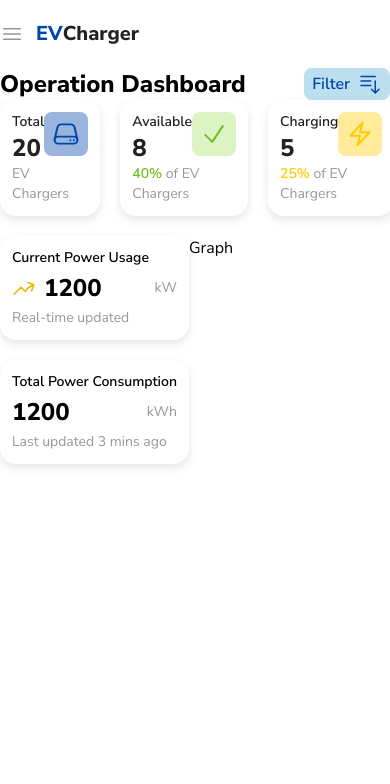
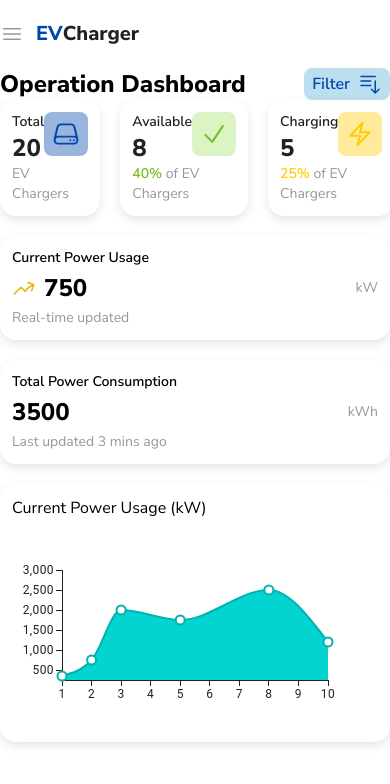
Before and after one commit to NattanichaSent/EV-Charger, a React (Vite) app: page / in a window 390 px wide. Shown: the top 784 px of the page. Built offline with nearby package versions, Linux system fonts and the light colour scheme.

Commit message:
add Linegraph responsive

```diff
--- a/package.json
+++ b/package.json
@@ -15,6 +15,7 @@
     "@fontsource/nunito-sans": "^5.1.1",
     "@heroicons/react": "^2.2.0",
     "@mui/material": "^6.4.3",
+    "@mui/x-charts": "^7.26.0",
     "@tailwindcss/vite": "^4.0.4",
     "react": "^19.0.0",
     "react-dom": "^19.0.0",
--- /dev/null
+++ b/src/component/LineGraph.jsx
@@ -0,0 +1,58 @@
+import { useState, useEffect, useRef } from 'react';
+import { LineChart } from '@mui/x-charts/LineChart';
+
+function LineGraph() {
+    const containerRef = useRef(null);
+    const [size, setSize] = useState({ width: 500, height: 300 });
+
+    useEffect(() => {
+        const resizeObserver = new ResizeObserver((entries) => {
+            if (entries[0]) {
+                setSize({ width: entries[0].contentRect.width, height: 210 });
+            }
+        });
+
+        if (containerRef.current) {
+            resizeObserver.observe(containerRef.current);
+        }
+
+        return () => resizeObserver.disconnect();
+    }, []);
+
+    return (
+        <div ref={containerRef} className="p-3 rounded-2xl shadow-[0px_4px_10px_rgba(0,0,0,0.10)] w-auto">
+            <p className='text-left'>Current Power Usage (kW) </p>
+            <LineChart
+                xAxis={[
+                    {
+                        data: [1, 2, 3, 5, 8, 10],
+                        scaleType: "linear", // ใช้ linear scale
+                        min: 1, // กำหนดค่าต่ำสุดของแกน X
+                        max: 10, // กำหนดค่าสูงสุดของแกน X
+                        tickNumber: 10, // กำหนดให้มี tick มากพอให้ระยะห่าง 0.5
+                    }
+                ]}
+                yAxis={[
+                    {
+
+                        min: 250, // กำหนดค่าต่ำสุดของแกน Y
+                        max: 3000, // กำหนดค่าสูงสุดของแกน Y
+                        tickNumber: 5, // จำนวนค่าที่แสดงบนแกน Y
+                    }
+                ]}
+                series={[
+                    {
+                        data: [350, 750, 2000, 1750, 2500, 1200],
+                        area: true,
+                    },
+                ]}
+                width={size.width}
+                height={size.height}
+                className=''
+            />
+
+        </div>
+    );
+}
+
+export default LineGraph;
--- a/src/component/PowerMeter.jsx
+++ b/src/component/PowerMeter.jsx
@@ -9,7 +9,7 @@ function PowerMeter({
     iconColor = "text-blue-500" // ตั้งสีเริ่มต้นเป็นสีน้ำเงิน
 }) {
     return (
-        <div className='flex flex-col p-3 rounded-2xl shadow-[0px_4px_10px_rgba(0,0,0,0.10)] text-start w-auto text-sm space-y-1'>
+        <div className='flex flex-col p-3 rounded-2xl shadow-[0px_4px_10px_rgba(0,0,0,0.10)] text-start w-full text-sm space-y-1'>
             <p className='font-semibold'>{label}</p>
             <div className='flex w-full justify-between'>
                 <div className='flex items-center'>
--- a/src/component/ProfileNavbar.jsx
+++ b/src/component/ProfileNavbar.jsx
@@ -1,16 +1,15 @@
-import React from 'react'
 import { ChevronDownIcon, UserCircleIcon } from '@heroicons/react/24/outline'
 
 function ProfileNavbar() {
     return (
-        <div className='flex items-center'>
-            <UserCircleIcon className='h-6 w-6' />
+        <div className='flex items-center cursor-pointer'>
+            <UserCircleIcon className='h-10 w-10 mx-2 text-sm' strokeWidth={1} />
             <div className='text-sm text-start'>
-                <p>Nattanicha Sentha</p>
-                <p>Admin</p>
+                <p className='font-semibold'>Nattanicha Sentha</p>
+                <p className=''>Admin</p>
 
             </div>
-            <ChevronDownIcon className='h-4 w-4 ml-3' />
+            <ChevronDownIcon className='h-4 w-4 ml-3 text-icon' />
         </div>
     )
 }
--- a/src/component/TopBar.jsx
+++ b/src/component/TopBar.jsx
@@ -1,4 +1,5 @@
 import { Bars3Icon } from "@heroicons/react/24/outline";
+import { BellIcon } from "@heroicons/react/16/solid";
 import SearchButton from "./SearchButton";
 import ProfileNavbar from "./ProfileNavbar";
 
@@ -16,7 +17,12 @@ const TopBar = () => {
 
             <div className="hidden lg:flex   flex-1 justify-between items-center ">
                 <SearchButton />
-                <ProfileNavbar />
+                <div className="flex items-center">
+                    <button className="w-6 h-6 text-secondary flex items-center cursor-pointer" strokeWidth={1}>
+                        <BellIcon />
+                    </button>
+                    <ProfileNavbar />
+                </div>
             </div>
         </div>
     );
--- a/src/pages/Operation.jsx
+++ b/src/pages/Operation.jsx
@@ -4,6 +4,7 @@ import TopBar from "../component/TopBar";
 import SideBar from "../component/SideBar";
 import PowerMeter from "../component/PowerMeter";
 import { ArrowTrendingUpIcon } from "@heroicons/react/24/outline";
+import LineGraph from "../component/LineGraph";
 
 function Operation() {
     return (
@@ -18,27 +19,31 @@ function Operation() {
                     </div>
                     <div className="lg:pr-14 lg:pl-[20px] lg:pt-[15px]">
                         <Status />
-                        <div className="flex mt-[20px]">
-                            <div className="flex flex-col space-y-[20px] ">
+                        <div className="flex flex-wrap md:flex-nowrap mt-5 justify-between gap-5 h-full">
+                            {/* PowerMeter Section */}
+                            <div className="flex flex-col space-y-5 w-full md:w-[30%] min-w-[280px]">
                                 <PowerMeter
                                     label="Current Power Usage"
                                     icon={ArrowTrendingUpIcon}
                                     iconColor="text-yellow-500"
-                                    power={1200}
+                                    power={750}
                                     unit="kW"
                                     description="Real-time updated"
                                 />
                                 <PowerMeter
                                     label="Total Power Consumption"
-                                    power={1200}
+                                    power={3500}
                                     unit="kWh"
                                     description="Last updated 3 mins ago"
                                 />
                             </div>
-                            <div>
-                                Graph
+
+                            {/* Graph Section */}
+                            <div className="w-full md:w-[70%]">
+                                <LineGraph />
                             </div>
                         </div>
+
                     </div>
                 </div>
             </div>
```
Also changed, not shown: 1 other file (tests, documents, lock files or other folders).
